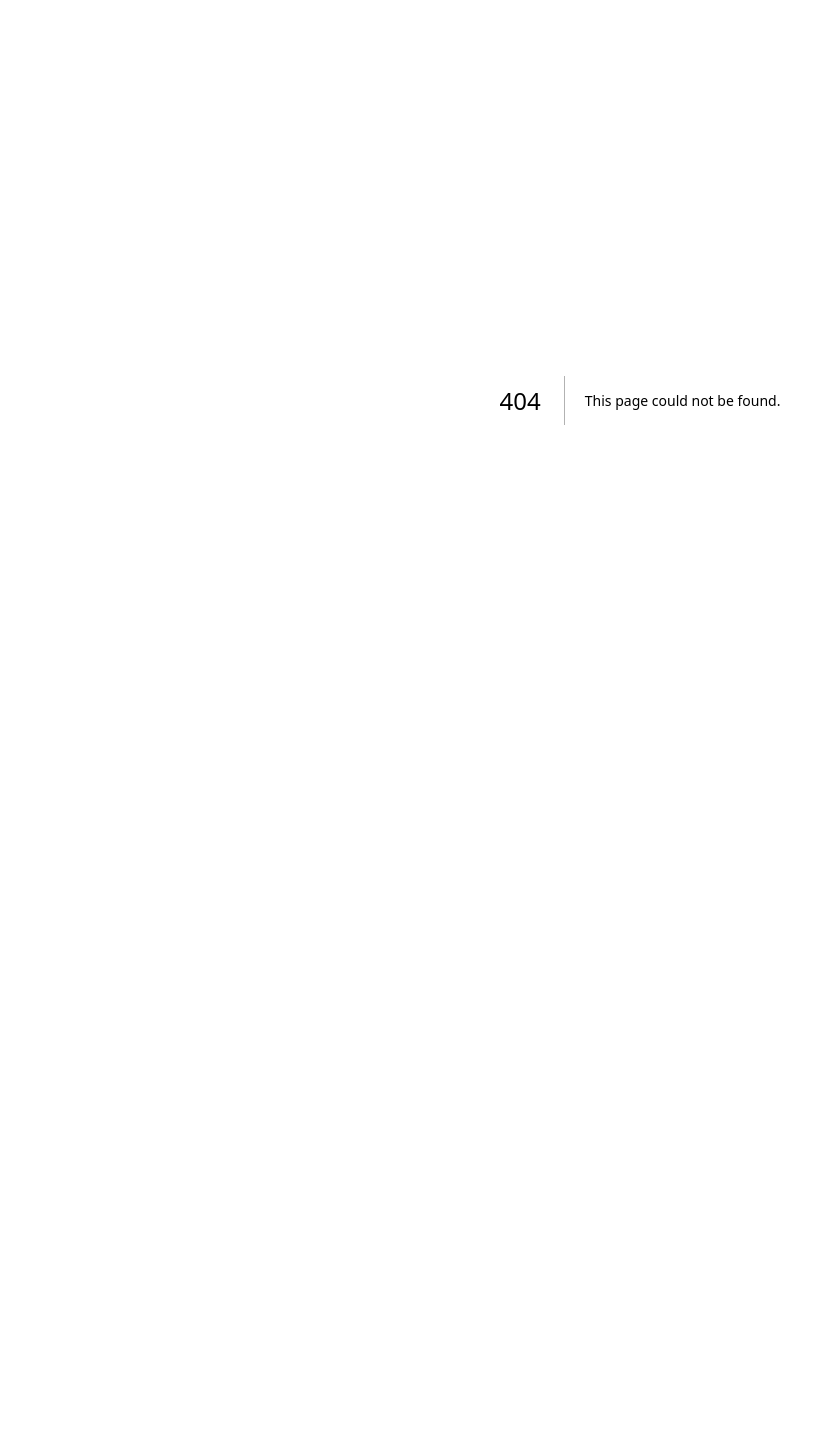
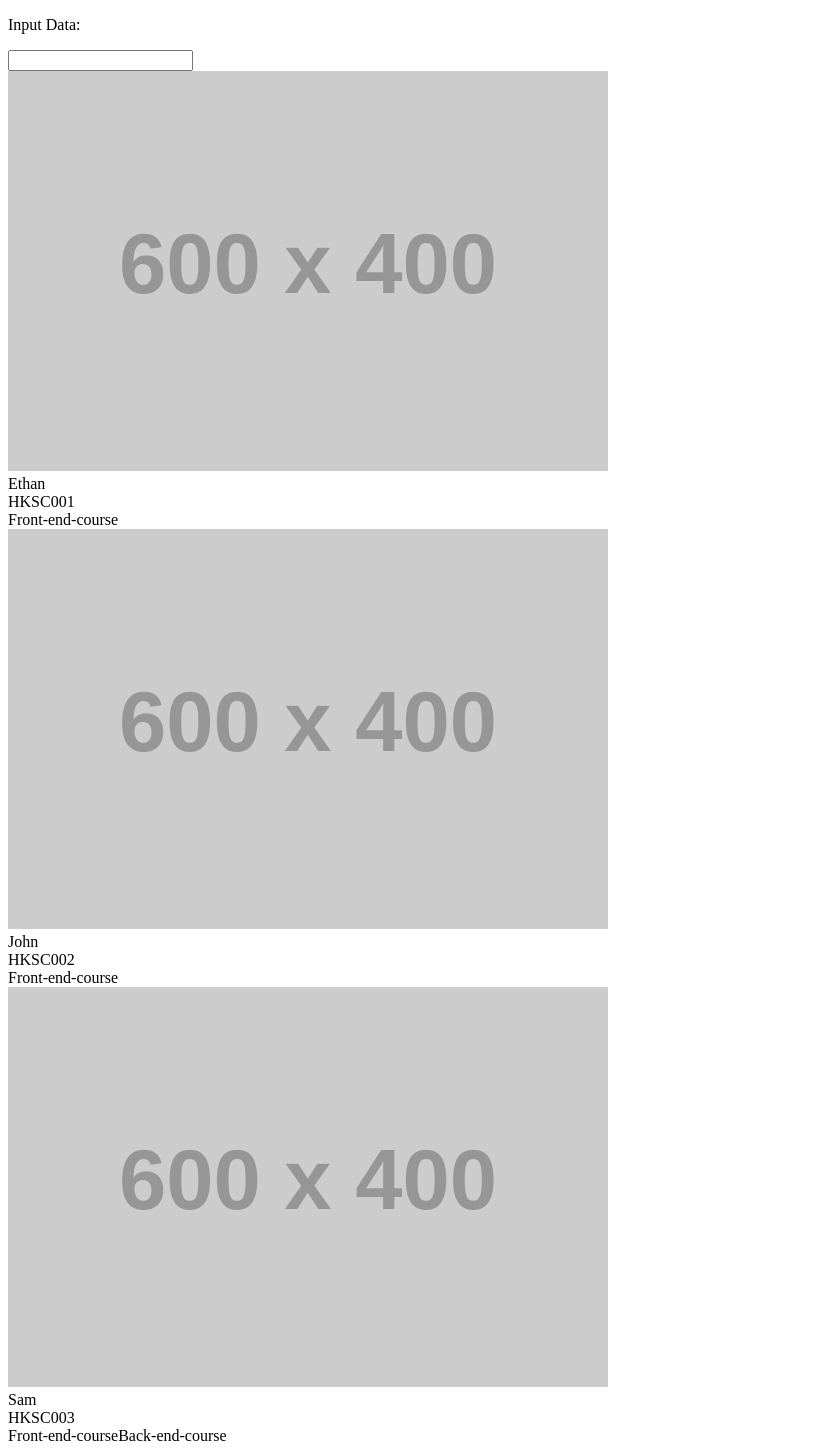
Before and after one commit to EthanHung/erb-tutorial, a Next.js app in the folder my-app/: page /about/component-example in a window 1280 px wide. Before the commit this address had no page. Shown: the whole page, without its empty margins (0-835 px from the left). Before the commit the page ends 800 px from the top, so only its background shows below. Built offline with nearby package versions, Linux system fonts and the light colour scheme.

Commit message:
add the component example

```diff
--- /dev/null
+++ b/my-app/pages/about/component-example.jsx
@@ -0,0 +1,184 @@
+import SumValue, {sum} from './sum';
+import React, { useState } from 'react';
+
+export function User({ userDetail }) {
+  const userImage = {
+    src: userDetail.userImage,
+    name: userDetail.userName,
+  };
+
+  return (
+    <>
+      <UserImage image={userImage} />
+      <UserName name={userDetail.userName} />
+      <Student
+        studentId={userDetail.studentId}
+        classCode={userDetail.classCode}
+      />
+    </>
+  );
+}
+
+export function UserImage({image}) {
+  return <img src={image.src} alt={image.name} />;
+}
+
+export function UserName({name}) {
+  return <div>{name}</div>;
+}
+
+export function Student({studentId, classCode}) {
+  const renderClassCode = (classCode)=> {
+
+    if(Array.isArray(classCode)) {
+      return classCode.map(classCodeDetail => <span>{classCodeDetail}</span>);
+    }
+
+    return <div>{classCode}</div>;
+  }
+
+  return (
+    <>
+      <div>{studentId}</div>
+      { renderClassCode(classCode) }
+    </>
+  );
+}
+
+export function UserImageAndUserName({name, image}) {
+  return (
+    <>
+      <UserImage image={image} />
+      <UserName name={name} />
+    </>
+  );
+}
+
+export function Profile({item, score}) { // { item } = props
+  return (
+    <>
+      <h1>{item.name}</h1>
+      <img
+        className="avatar"
+        src={item.imageUrl}
+        alt={'Photo of ' + item.name}
+        style={{
+          width: item.imageSize,
+          height: item.imageSize
+        }}
+      />
+    </>
+  );
+}
+
+
+export function Counter () {
+  const [counter, setCounter] = useState(0);
+
+  return (
+    <>
+      <p>Counter: {counter}</p>
+      <button onClick={() => setCounter(counter + 1)} >click me to change the counter</button>
+    </>
+  );
+}
+
+export default function AboutUs() {
+  const title = <h1>Index Copy About us</h1>;
+  const currentDate = new Date();
+  const [inputText, setInputText] = useState(null);
+
+  const users = [
+    {
+      name: '1',
+      imageUrl: 'https://i.imgur.com/yXOvdOSs.jpg',
+      imageSize: 90,
+    }
+    ,{
+      name: '2',
+      imageUrl: 'https://i.imgur.com/yXOvdOSs.jpg',
+      imageSize: 90,
+    }
+    ,{
+      name: '3',
+      imageUrl: 'https://i.imgur.com/yXOvdOSs.jpg',
+      imageSize: 90,
+    }
+    ,{
+      name: '4',
+      imageUrl: 'https://i.imgur.com/yXOvdOSs.jpg',
+      imageSize: 90,
+    }
+  ];
+
+  const studentDemoData = {
+    userImage: 'https://placehold.co/600x400/EEE/31343C',
+    userName: 'Ethan',
+    studentId: 'HKSC001',
+    classCode: 'Front-end-course',
+  };
+
+  const studentDemoDataSet = [
+    {
+      userImage: 'https://placehold.co/600x400/EEE/31343C?text=Ethan',
+      userName: 'Ethan',
+      studentId: 'HKSC001',
+      classCode: 'Front-end-course',
+    },
+    {
+      userImage: 'https://placehold.co/600x400/EEE/31343C?text=John',
+      userName: 'John',
+      studentId: 'HKSC002',
+      classCode: 'Front-end-course',
+    },
+    {
+      userImage: 'https://placehold.co/600x400/EEE/31343C?text=Sam',
+      userName: 'Sam',
+      studentId: 'HKSC003',
+      classCode: [
+        'Front-end-course',
+        'Back-end-course',
+      ],
+    },
+  ];
+
+    return (
+      <>
+        {/* <div>
+          <User userDetail={studentDemoData} />
+        </div>
+        <div>
+
+          <UserImageAndUserName
+            name={studentDemoData.userName}
+            image={{
+              name: studentDemoData.userName,
+              src: studentDemoData.userImage,
+            }}
+          />
+        </div> */}
+        <p>Input Data: {inputText}</p>
+        <input type="text" name="" id="" onInput={(e) => {
+          setInputText(e.target.value);
+        }} />
+        <div className='container'>
+          {
+            studentDemoDataSet.map((studentData, index) => {
+              return (
+                <div key={studentData.studentId}>
+                  {/* <UserImageAndUserName
+                    name={studentData.userName}
+                    image={{
+                      name: studentData.userName,
+                      src: studentData.userImage,
+                    }}
+                  /> */}
+                  <User userDetail={studentData} />
+                </div>
+              );
+            })
+          }
+        </div>
+      </>
+    );
+  }
```
